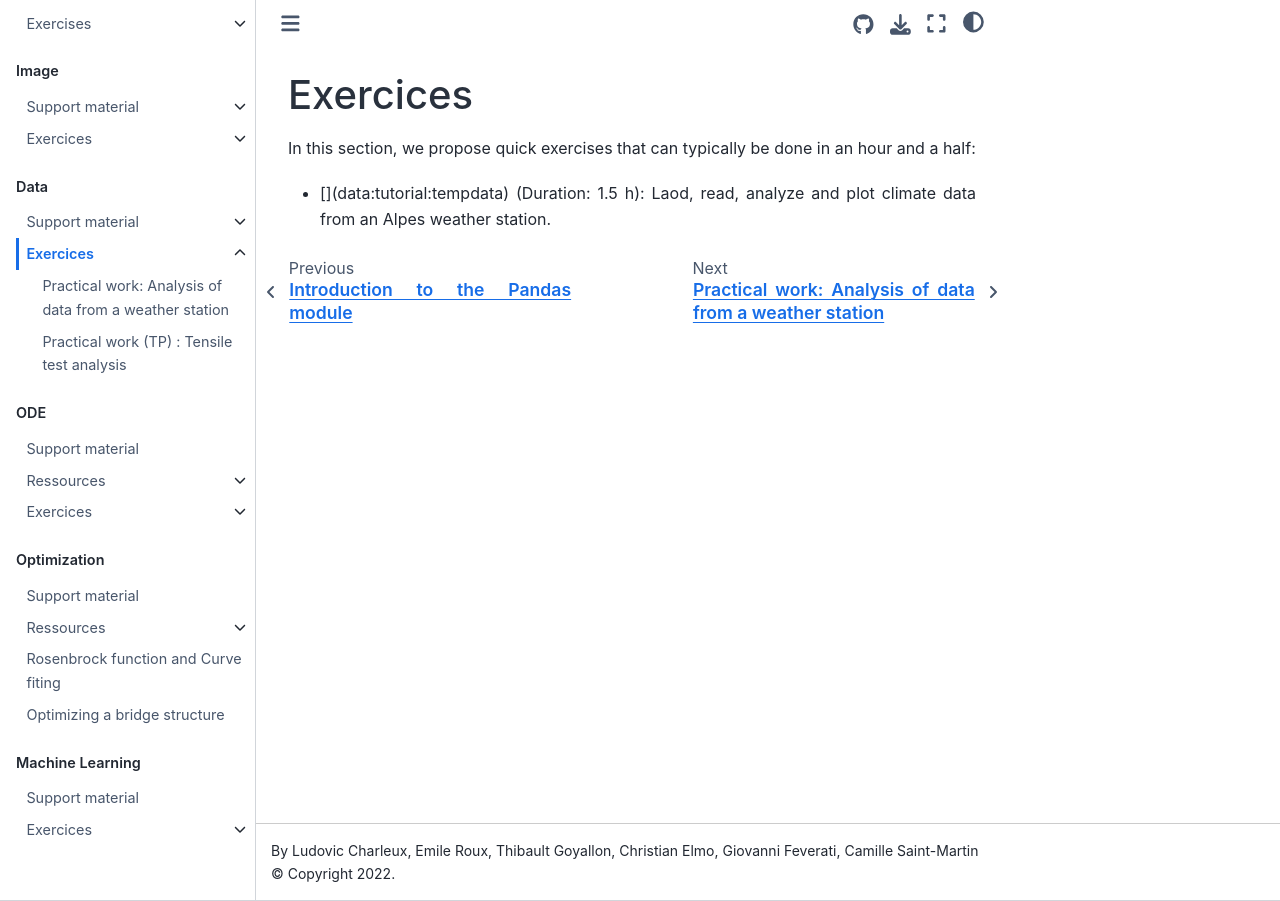
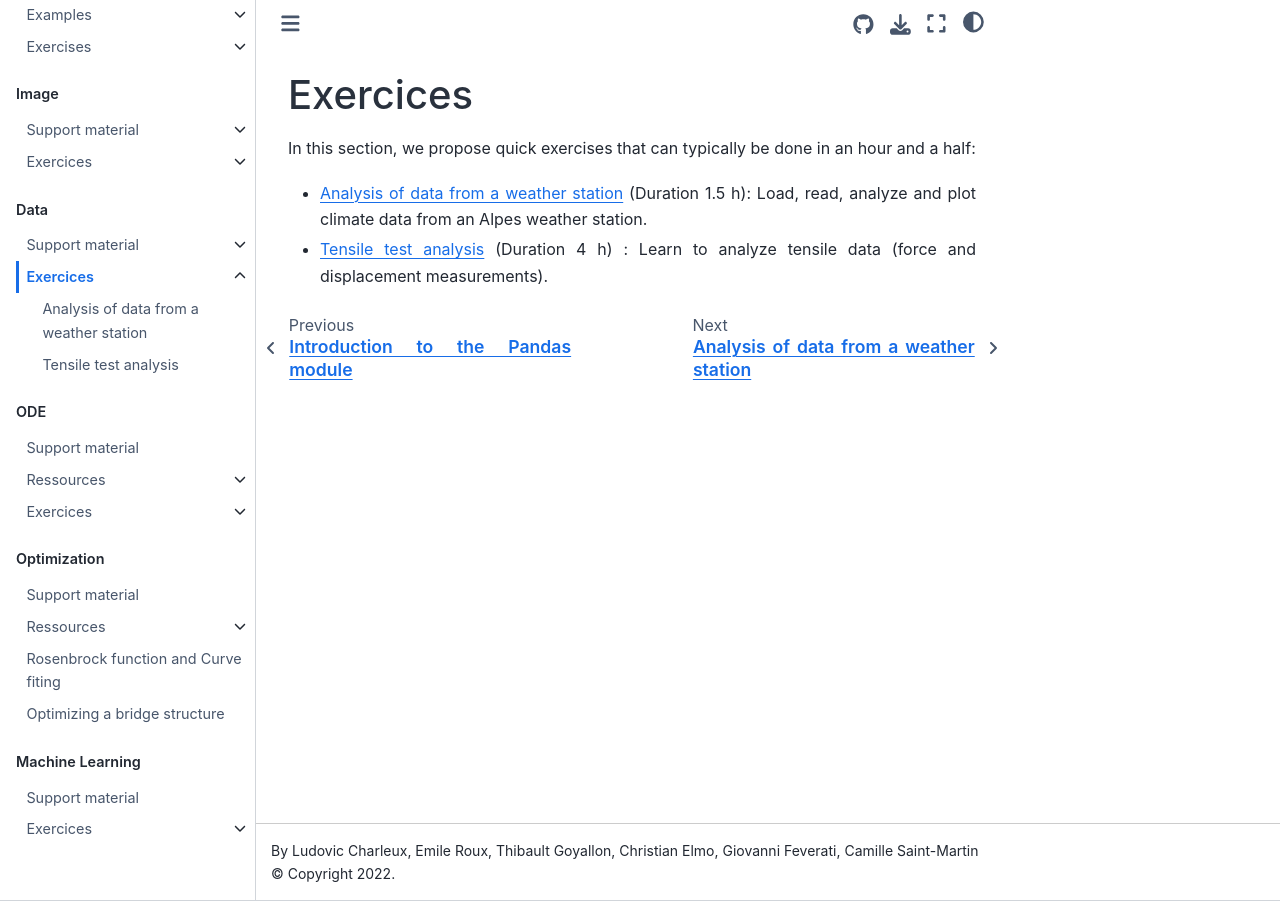
Before and after one commit to symmeHub/positron, a Jupyter Book: the page built from book/data_analysis/exercises/exercises.md, in a window 1280 px wide. Built offline with Jupyter Book 1.0.4 settings and Sphinx 7.4.7 and the Sphinx Book theme 1.1.4, drawn with Linux system fonts in a browser that asks for light colours; comment, search, counter and statistics services are not loaded.

Commit message:
fix label in data block

```diff
--- a/book/data_analysis/exercises/exercises.md
+++ b/book/data_analysis/exercises/exercises.md
@@ -2,4 +2,6 @@
 
 In this section, we propose quick exercises that can typically be done in an hour and a half:
 
-* [](data:tutorial:tempdata) (Duration: 1.5 h): Laod, read, analyze and plot climate data from an Alpes weather station.
+* [](dataM:tutorial:tempdata) (Duration 1.5 h): Load, read, analyze and plot climate data from an Alpes weather station.
+
+* [](dataM:tutorial:tesilData) (Duration 4 h) : Learn to analyze tensile data (force and displacement measurements).
```
Also changed, not shown: book/data_analysis/support_material/support_material.md (+1 -1 lines), book/data_analysis/exercises/data_practical_work.ipynb, book/data_analysis/exercises/data_tutorial.ipynb, book/data_analysis/support_material/pandas_introduction.ipynb.
